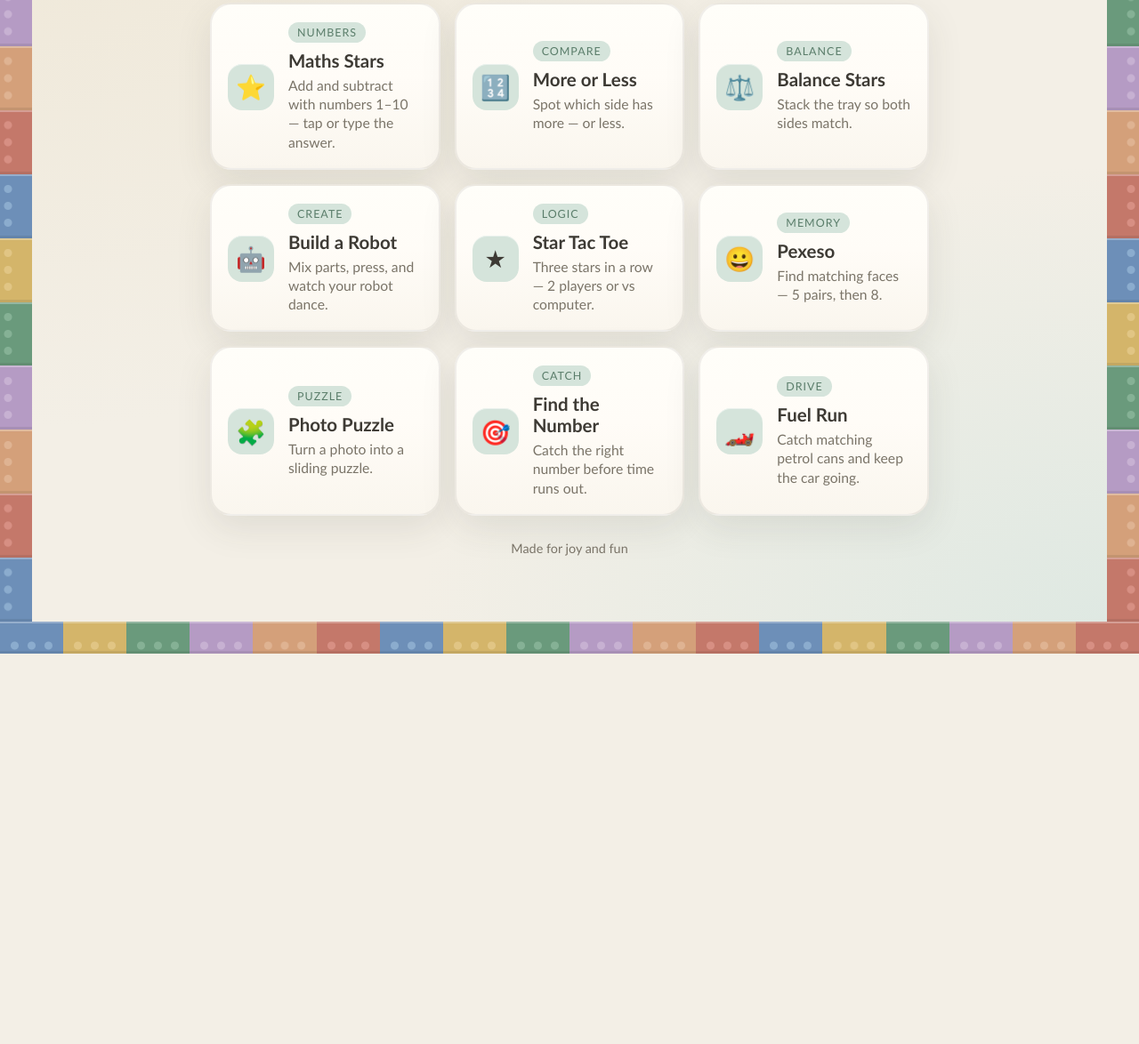
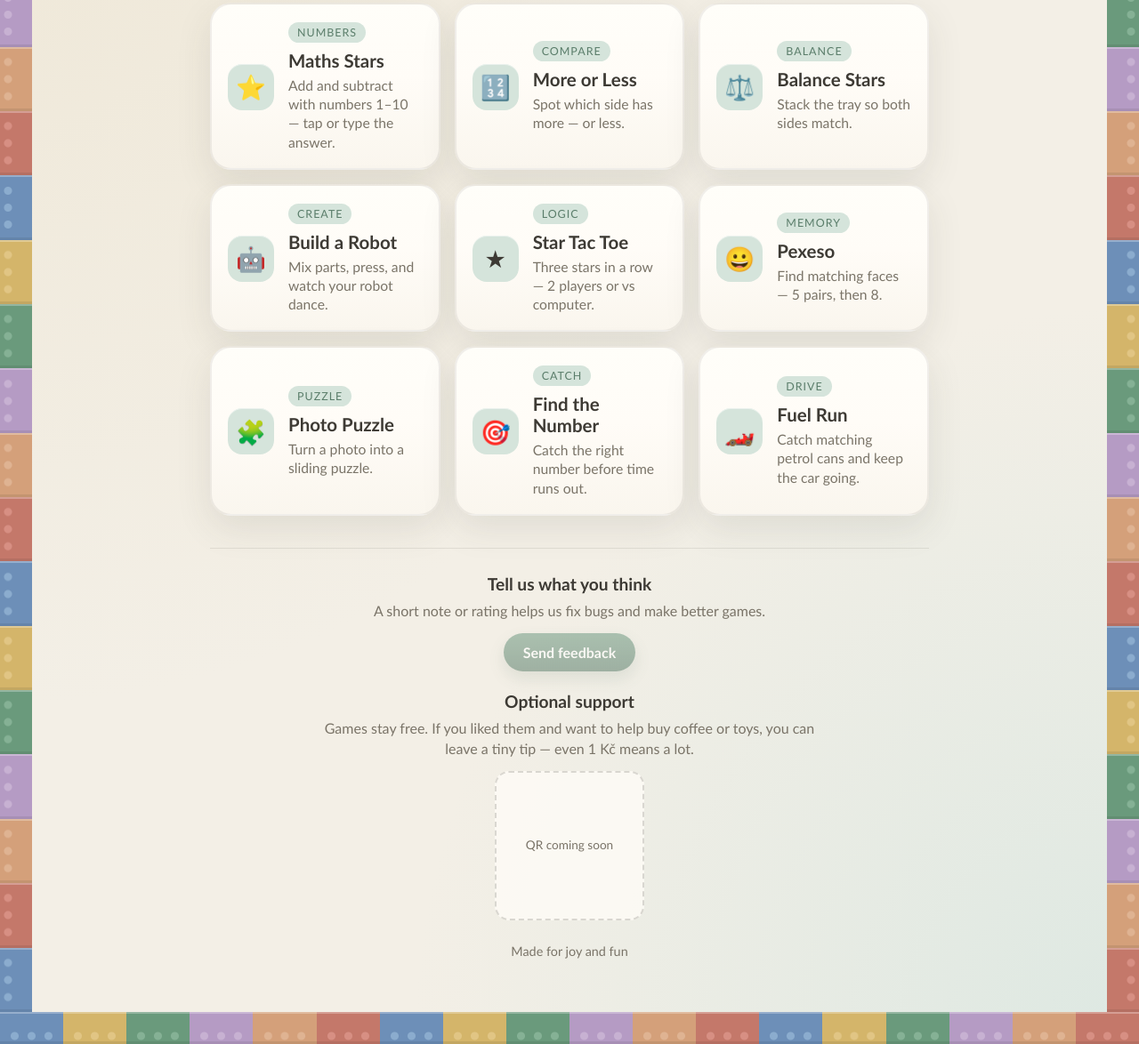
Before and after one commit to Ana-Shalimova/astars-games, a plain HTML site: page index.html in a window 1280 px wide. Shown: the part 128-1302 px from the top of the page at 89% size. Before the commit the page ends 863 px from the top, so only its background shows below. Drawn offline with Linux system fonts and the light colour scheme.

Commit message:
Add home footer for bilingual feedback and tip QR.
Co-authored-by: Cursor <cursoragent@cursor.com>

```diff
--- a/i18n.js
+++ b/i18n.js
@@ -8,6 +8,12 @@
       "home.age": "(recommended age 5–7 years)",
       "home.free": "Enjoy them for free, no subscription required — only fun!",
       "home.foot": "Made for joy and fun",
+      "home.feedbackTitle": "Tell us what you think",
+      "home.feedbackText": "A short note or rating helps us fix bugs and make better games.",
+      "home.feedbackBtn": "Send feedback",
+      "home.tipTitle": "Optional support",
+      "home.tipText": "Games stay free. If you liked them and want to help buy coffee or toys, you can leave a tiny tip — even 1 Kč means a lot.",
+      "home.tipQrSoon": "QR coming soon",
       "home.lang": "Language",
       "common.home": "Home",
       "common.go": "Go!",
@@ -130,6 +136,12 @@
       "home.age": "(doporučený věk 5–7 let)",
       "home.free": "Hrajte je zdarma, bez předplatného — jen zábava!",
       "home.foot": "Pro radost a zábavu",
+      "home.feedbackTitle": "Napište nám, co si myslíte",
+      "home.feedbackText": "Krátká zpráva nebo hodnocení nám pomůže opravit chyby a vylepšit hry.",
+      "home.feedbackBtn": "Poslat zpětnou vazbu",
+      "home.tipTitle": "Dobrovolná podpora",
+      "home.tipText": "Hry zůstávají zdarma. Pokud se líbily a chcete přispět na kafe nebo hračky, stačí malý tip — i 1 Kč potěší.",
+      "home.tipQrSoon": "QR brzy",
       "home.lang": "Jazyk",
       "common.home": "Domů",
       "common.go": "Start!",
--- a/index.html
+++ b/index.html
@@ -278,12 +278,86 @@
       line-height: 1.35;
     }
 
+    .bottom {
+      margin-top: 36px;
+      padding-top: 28px;
+      border-top: 1px solid rgba(61, 58, 52, 0.1);
+      display: grid;
+      gap: 22px;
+      animation: rise 0.8s ease 0.18s both;
+    }
+
+    .bottom-block {
+      text-align: center;
+      max-width: 36rem;
+      margin: 0 auto;
+    }
+
+    .bottom-block h2 {
+      margin: 0 0 8px;
+      font-size: 1.2rem;
+      color: var(--ink);
+    }
+
+    .bottom-block p {
+      margin: 0 0 14px;
+      color: var(--muted);
+      line-height: 1.4;
+    }
+
+    .btn {
+      display: inline-block;
+      text-decoration: none;
+      color: #fff;
+      background: linear-gradient(180deg, #6f9a82, var(--accent));
+      border-radius: 999px;
+      padding: 12px 22px;
+      font-size: 1rem;
+      font-weight: bold;
+      box-shadow: 0 8px 18px rgba(90, 125, 106, 0.25);
+      transition: transform 0.15s ease, filter 0.15s ease;
+    }
+
+    .btn:hover,
+    .btn:focus-visible {
+      transform: translateY(-2px);
+      filter: brightness(1.05);
+      outline: none;
+    }
+
+    .btn.is-disabled {
+      opacity: 0.55;
+      pointer-events: none;
+    }
+
+    .qr-slot {
+      margin: 12px auto 0;
+      width: min(168px, 46vw);
+      aspect-ratio: 1;
+      border-radius: 16px;
+      border: 2px dashed rgba(61, 58, 52, 0.18);
+      background: rgba(255, 252, 247, 0.75);
+      display: grid;
+      place-items: center;
+      color: var(--muted);
+      font-size: 0.85rem;
+      padding: 10px;
+      line-height: 1.3;
+      overflow: hidden;
+    }
+
+    .qr-slot img {
+      width: 100%;
+      height: 100%;
+      object-fit: contain;
+      border-radius: 10px;
+    }
+
     .foot {
-      margin-top: 28px;
+      margin: 4px 0 0;
       text-align: center;
       color: var(--muted);
       font-size: 0.9rem;
-      animation: rise 0.8s ease 0.22s both;
     }
   </style>
 </head>
@@ -382,11 +456,56 @@
       </a>
     </section>
 
-    <p class="foot" data-i18n="home.foot">Made for joy and fun</p>
+    <section class="bottom" aria-label="Feedback and support">
+      <div class="bottom-block">
+        <h2 data-i18n="home.feedbackTitle">Tell us what you think</h2>
+        <p data-i18n="home.feedbackText">A short note or rating helps us fix bugs and make better games.</p>
+        <a
+          class="btn"
+          id="feedbackBtn"
+          href="#"
+          target="_blank"
+          rel="noopener noreferrer"
+          data-i18n="home.feedbackBtn"
+        >Send feedback</a>
+      </div>
+
+      <div class="bottom-block">
+        <h2 data-i18n="home.tipTitle">Optional support</h2>
+        <p data-i18n="home.tipText">
+          Games stay free. If you liked them and want to help buy coffee or toys, you can leave a tiny tip — even 1 Kč means a lot.
+        </p>
+        <div class="qr-slot" id="tipQr">
+          <span data-i18n="home.tipQrSoon">QR coming soon</span>
+        </div>
+      </div>
+
+      <p class="foot" data-i18n="home.foot">Made for joy and fun</p>
+    </section>
   </main>
 
   <script>
     (function () {
+      // Paste your Google Form link here after you create it:
+      const FEEDBACK_FORM_URL = "";
+      // Optional: save your bank QR as tip-qr.png in this folder
+
+      const feedbackBtn = document.getElementById("feedbackBtn");
+      if (FEEDBACK_FORM_URL) {
+        feedbackBtn.href = FEEDBACK_FORM_URL;
+      } else {
+        feedbackBtn.classList.add("is-disabled");
+        feedbackBtn.setAttribute("aria-disabled", "true");
+      }
+
+      const tipQr = document.getElementById("tipQr");
+      const qrImg = new Image();
+      qrImg.alt = "Payment QR";
+      qrImg.src = "tip-qr.png";
+      qrImg.onload = () => {
+        tipQr.replaceChildren(qrImg);
+      };
+
       const COLORS = ["red", "blue", "yellow", "green", "purple", "orange"];
       const TARGET = 72; // aim for roughly brick-sized segments
 
```
